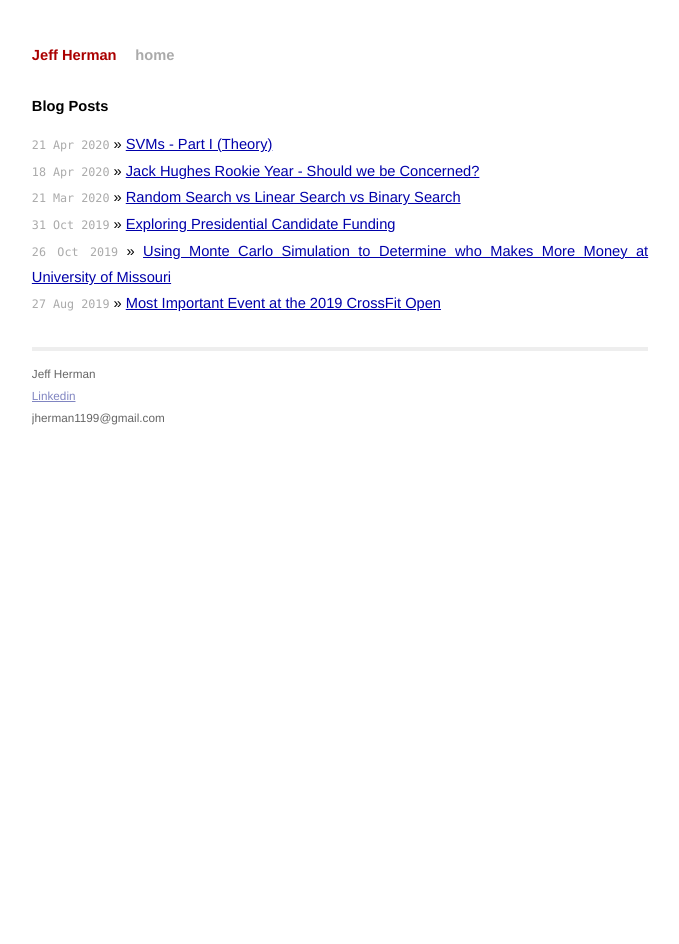
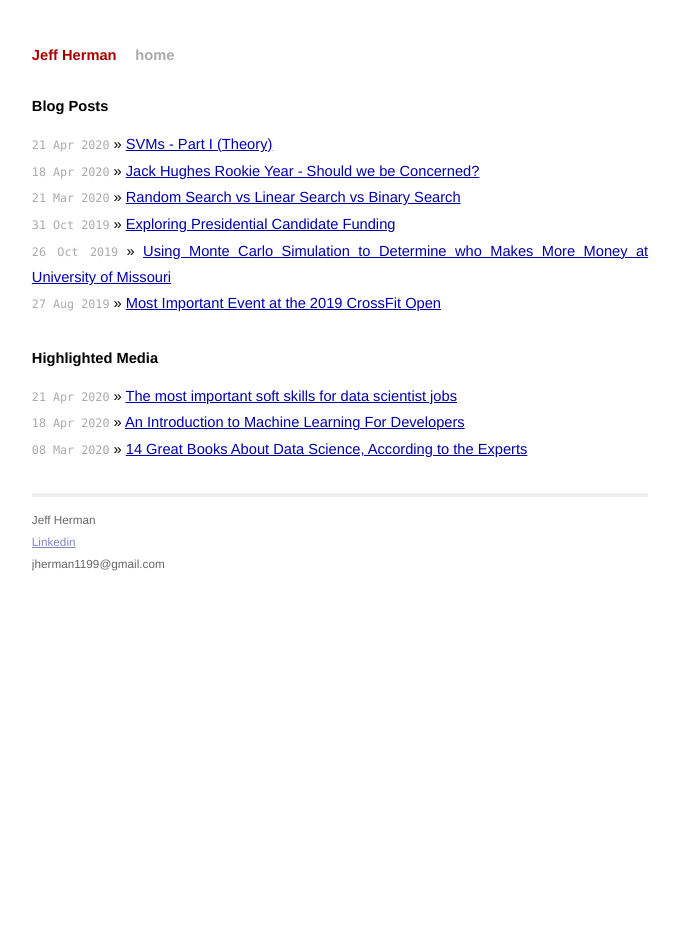
Before and after one commit to sik-flow/sik-flow.github.io, a Jekyll site: the page built from index.html, in a window 1280 px wide. Shown: the whole page, without its empty margins (300-979 px from the left). Built offline with Jekyll 4.4.1, drawn with Linux system fonts in a browser that asks for light colours.

Commit message:
add updated media

```diff
--- a/index.html
+++ b/index.html
@@ -11,15 +11,14 @@ title: Jeff Herman
     {% endfor %}
   </ul>
 
-<!--
+
   <h1>Highlighted Media</h1>
   <ul class="posts">
-    <li><span>02 Sep 2013</span> &raquo; <a href="https://www.wired.com/2013/09/github-for-anything/">Article: WIRED - GitHub Is Going Mainstream</a></li>
-    <li><span>09 Nov 2011</span> &raquo; <a href="http://vimeo.com/39016099">Video: RubyConf Argentina - Optimizing For Happiness</a></li>
-    <li><span>01 Oct 2011</span> &raquo; <a href="http://confreaks.com/videos/712-rubyconf2011-github-flavored-ruby">Video: RubyConf - GitHub Flavored Ruby</a></li>
-    <li><span>23 Nov 2010</span> &raquo; <a href="http://vimeo.com/17118008">Video: Erlang Factory - Mastering Git Basics</a></li>
+    <li><span>21 Apr 2020</span> &raquo; <a href="https://searchbusinessanalytics.techtarget.com/feature/The-most-important-soft-skills-for-data-scientist-jobs">The most important soft skills for data scientist jobs</a></li>
+    <li><span>18 Apr 2020</span> &raquo; <a href="https://builtin.com/machine-learning/intro-data-science-software-developers">An Introduction to Machine Learning For Developers</a></li>
+    <li><span>08 Mar 2020</span> &raquo; <a href="https://builtin.com/data-science/data-science-books">14 Great Books About Data Science, According to the Experts</a></li>
   </ul>
-  -->
+
 
 
 
```
